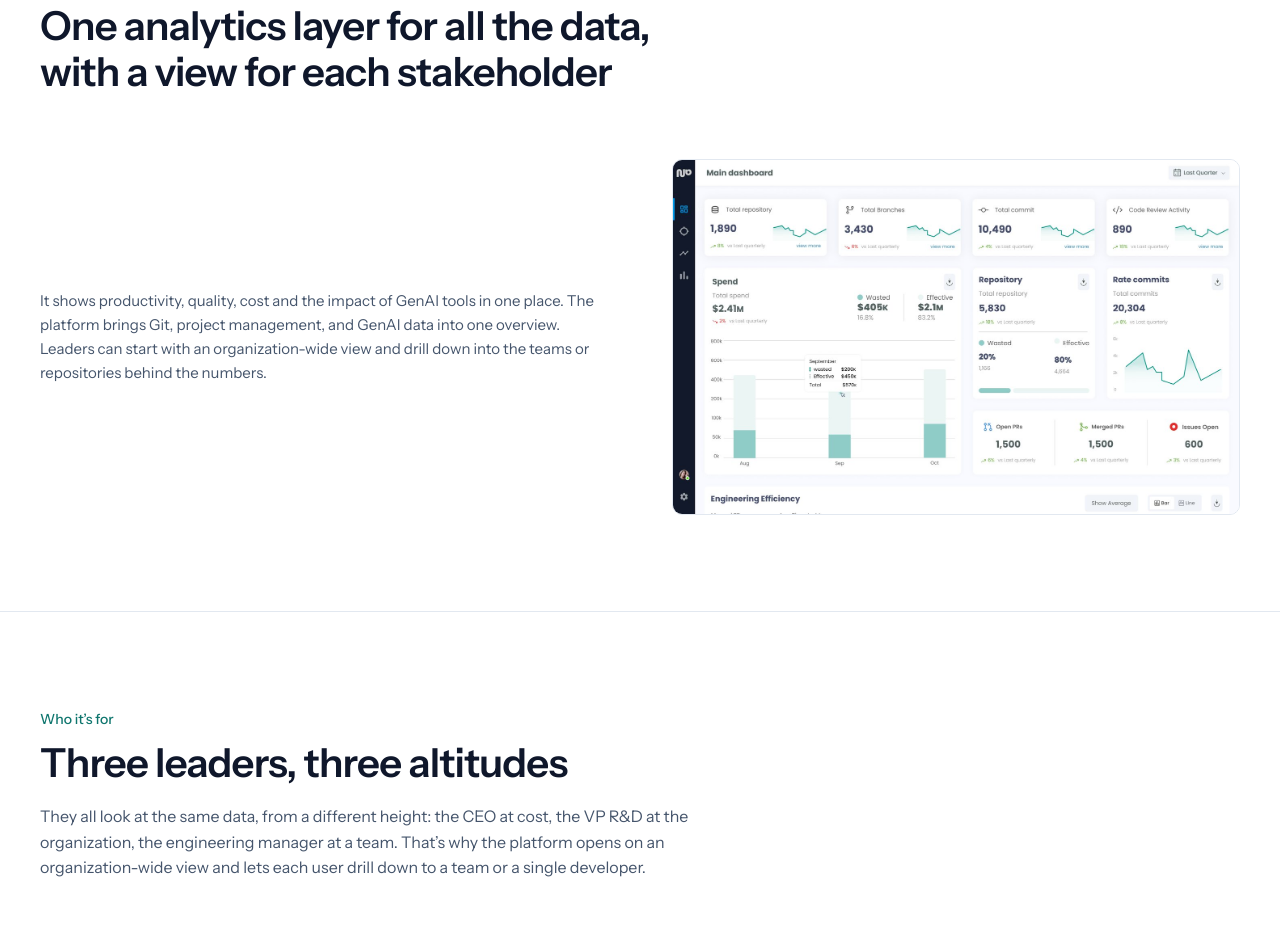
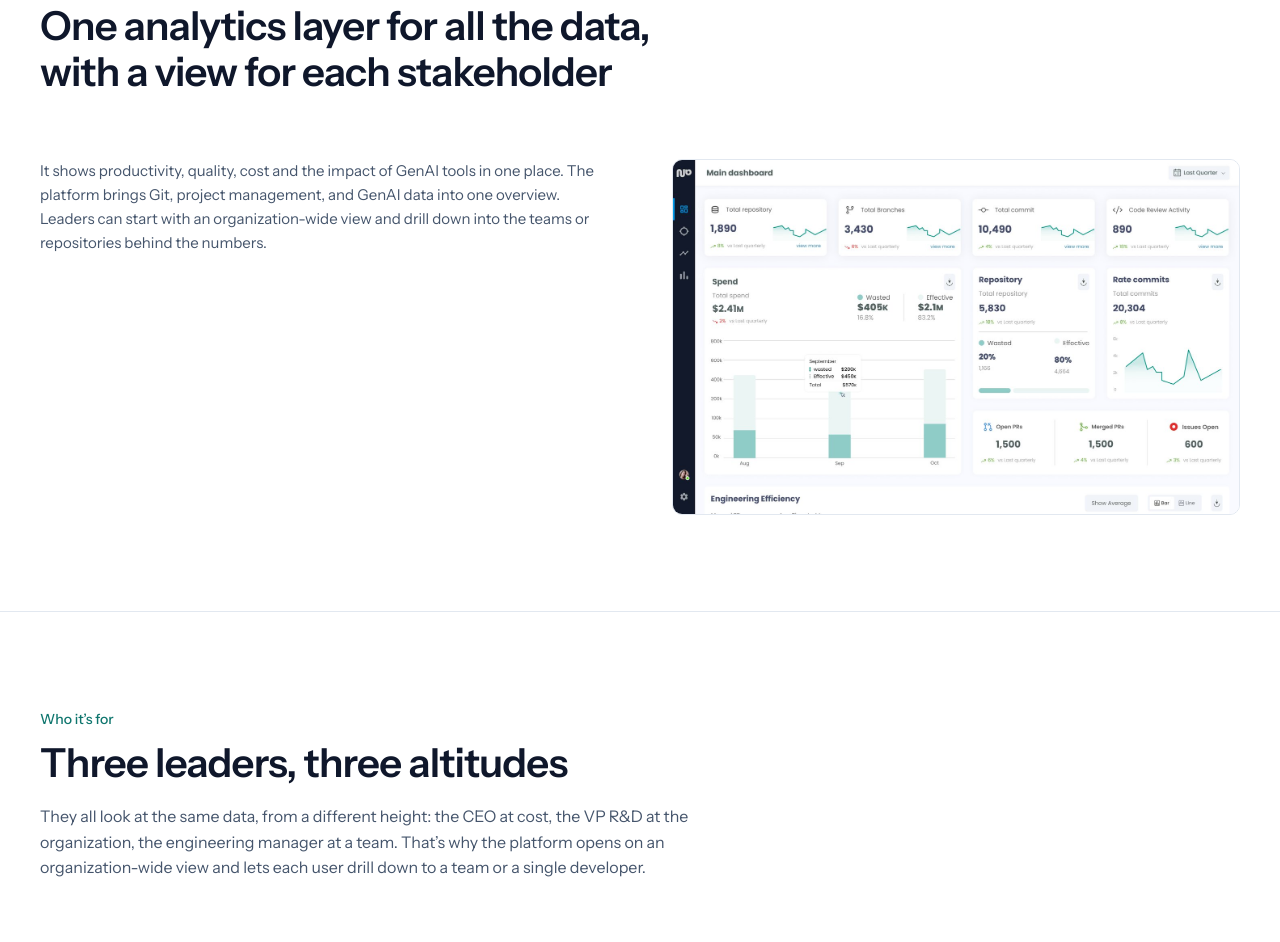
Before and after one commit to nnetalee-lang/portfolio, a plain HTML site: page stealth.html in a window 1280 px wide. Shown: the part 2153-3095 px from the top of the page. Drawn offline with Linux system fonts and the light colour scheme.

Commit message:
Stealth draft: align solution text to top of screen
Co-Authored-By: Claude Opus 5.5 <noreply@anthropic.com>
Claude-Session: https://claude.ai/code/session_01J9yPeBdVcBmf13JRMLxGDT

```diff
--- a/assets/style.css
+++ b/assets/style.css
@@ -549,3 +549,4 @@ p, li, dd, h2, h3 { text-wrap: pretty; }
 figure.solo { margin: 0; }
 figure.solo figcaption { margin-top: 14px; font-size: 15px; line-height: 1.6; color: var(--muted); max-width: 60ch; }
 .panel.plain { background: none; border: 0; padding: 0; }
+.split.top { align-items: start; }
--- a/stealth.html
+++ b/stealth.html
@@ -44,7 +44,7 @@
     <p class="eyebrow">The solution</p>
     <h2>One analytics layer for all the data, with a view for each stakeholder</h2>
 
-    <div class="stack" style="margin-top: clamp(40px, 5vw, 64px)"><div class="split"><div class="panel plain"><p>It shows productivity, quality, cost and the impact of GenAI tools in one place. The platform brings Git, project management, and GenAI data into one overview. Leaders can start with an organization-wide view and drill down into the teams or repositories behind the numbers.</p></div><div class="media"><div class="shot"><img src="/img/stealth/solution-screen.jpg" alt="Main dashboard with repository, branch, commit and code-review totals, spend, and engineering efficiency" width="1400" height="875" loading="lazy" decoding="async"></div></div></div></div>
+    <div class="stack" style="margin-top: clamp(40px, 5vw, 64px)"><div class="split top"><div class="panel plain"><p>It shows productivity, quality, cost and the impact of GenAI tools in one place. The platform brings Git, project management, and GenAI data into one overview. Leaders can start with an organization-wide view and drill down into the teams or repositories behind the numbers.</p></div><div class="media"><div class="shot"><img src="/img/stealth/solution-screen.jpg" alt="Main dashboard with repository, branch, commit and code-review totals, spend, and engineering efficiency" width="1400" height="875" loading="lazy" decoding="async"></div></div></div></div>
   </div>
 </section>
 <section class="section">
```
